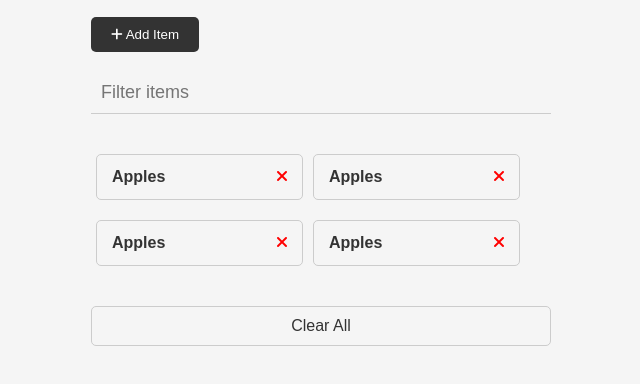
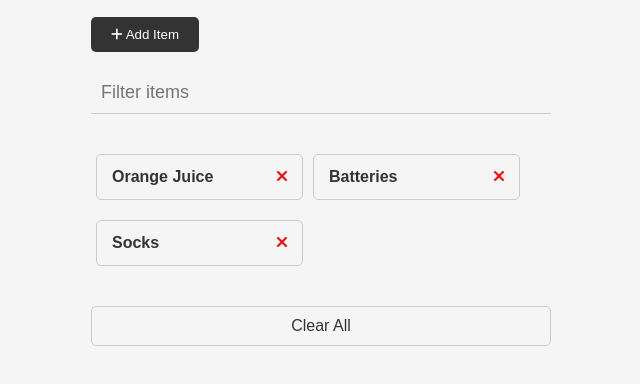
Before and after one commit to baskaradm/shopping-list, a plain HTML site: page index.html in a window 1280 px wide. Both pictures are taken after a click on the button 601 px from the left and 357 px from the top of the page. Shown: the part 180-564 px from the top of the page, without its empty margins (319-959 px from the left). Drawn offline with Linux system fonts and the light colour scheme.

Commit message:
add remove functionality

```diff
--- a/index.html
+++ b/index.html
@@ -52,19 +52,19 @@
           </button>
         </li>
         <li>
-          Apples
+          Orange Juice
           <button class="remove-item btn-link text-red">
             <i class="fas fa-xmark"></i>
           </button>
         </li>
         <li>
-          Apples
+          Batteries
           <button class="remove-item btn-link text-red">
             <i class="fas fa-xmark"></i>
           </button>
         </li>
         <li>
-          Apples
+          Socks
           <button class="remove-item btn-link text-red">
             <i class="fas fa-xmark"></i>
           </button>
--- a/script.js
+++ b/script.js
@@ -37,4 +37,11 @@ function createIcon(classes) {
   return icon;
 }
 
+function removeItem(e) {
+  if (e.target.parentElement.classList.contains('remove-item')) {
+    e.target.parentElement.parentElement.remove();
+  }
+}
+
 itemForm.addEventListener('submit', addItem);
+itemList.addEventListener('click', removeItem);
```
